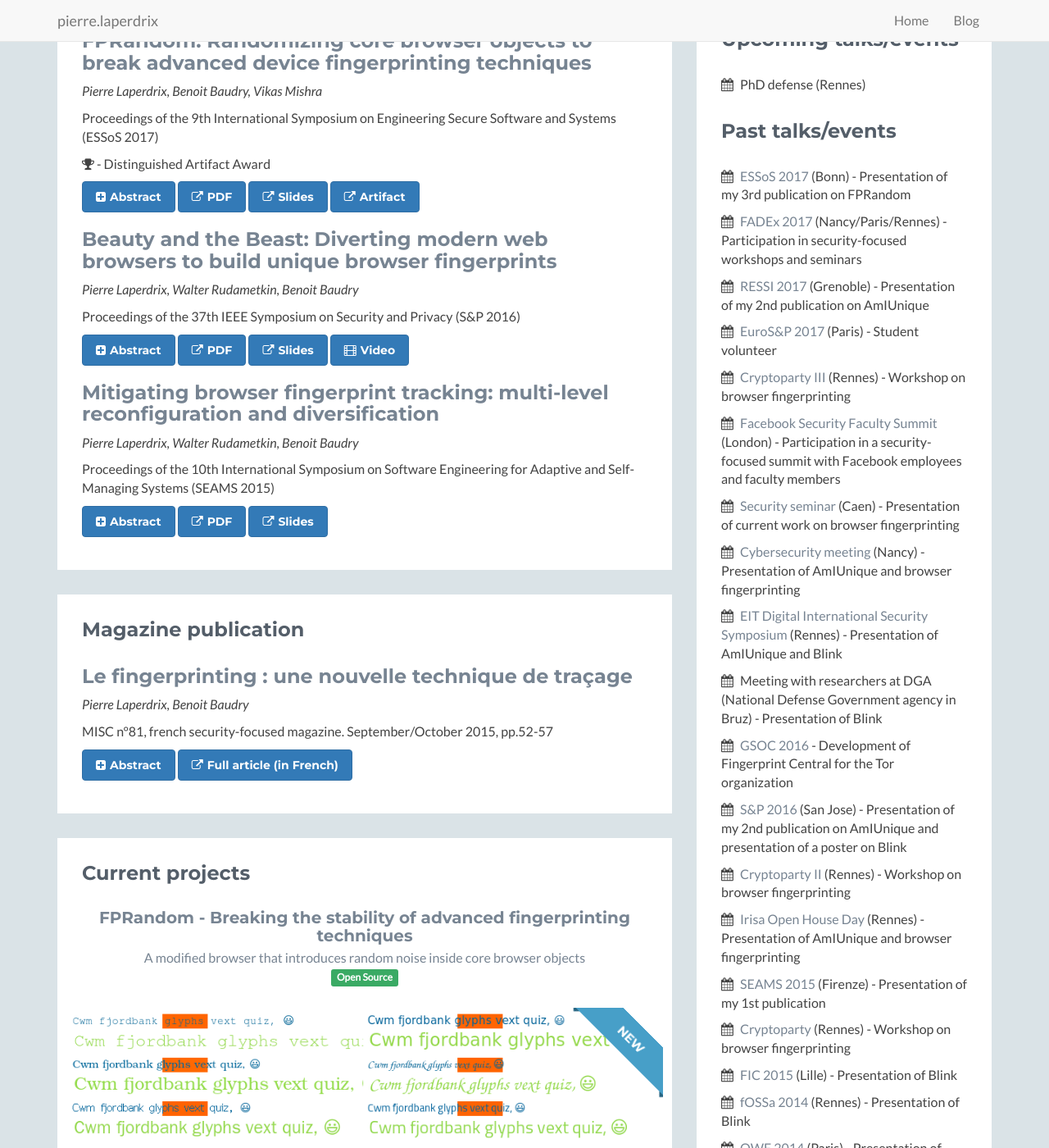
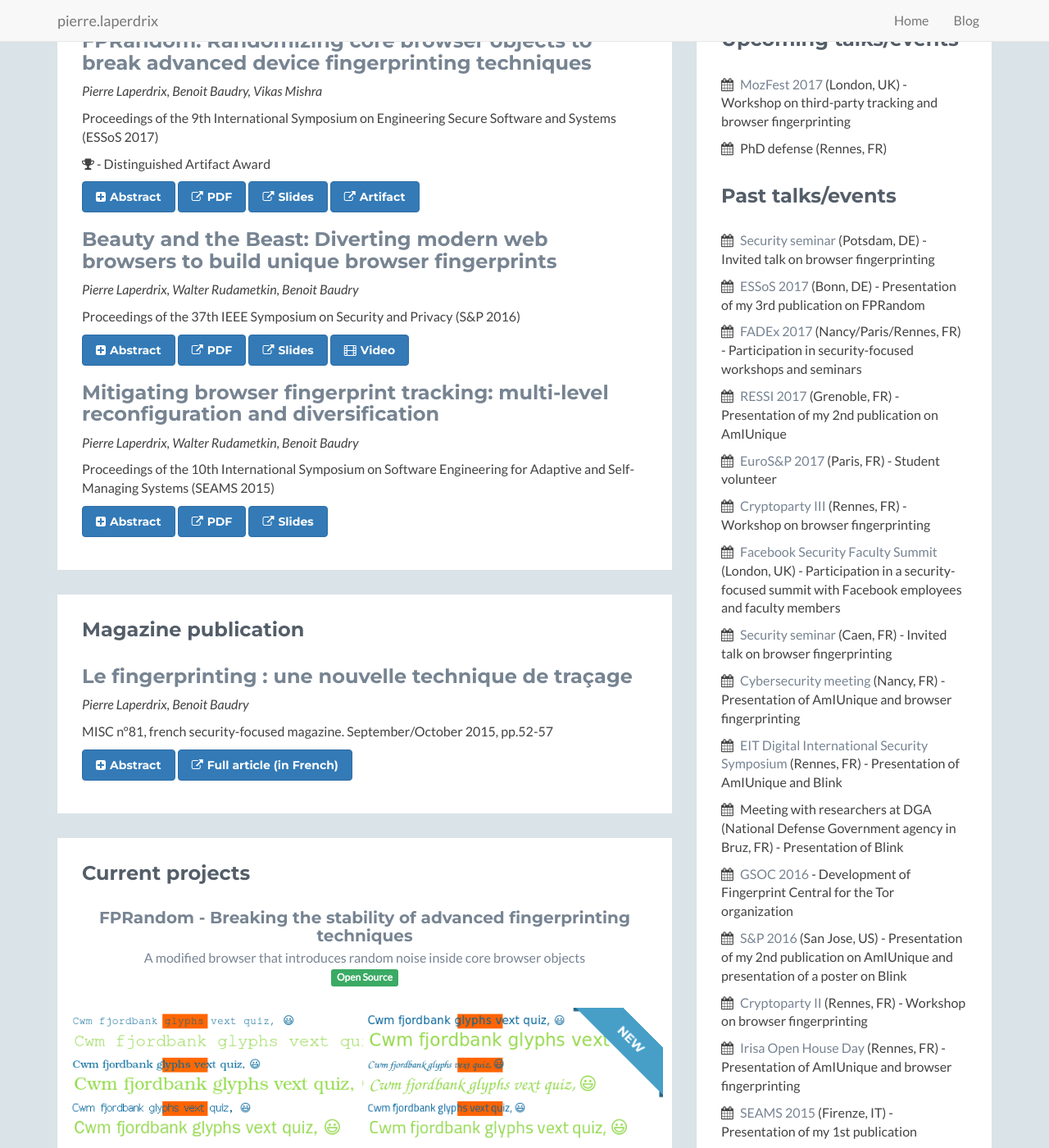
Before and after one commit to plaperdr/plaperdr.github.io, a Jekyll site: the page built from index.html, in a window 1280 px wide and 1400 px high, scrolled down 684 px. Shown: the whole window at 82% size. Built offline with Jekyll 4.4.1, drawn with Linux system fonts in a browser that asks for light colours; some of the changed text lies outside the part shown.

Commit message:
Updating site

```diff
--- a/index.html
+++ b/index.html
@@ -500,32 +500,34 @@ layout: home
                     <h2 class="heading">Upcoming talks/events</h2>
                     <div class="content">
                         <ul class="list-unstyled">
-                            <li><i class="fa fa-calendar"></i> PhD defense (Rennes)</li>
+                            <li><i class="fa fa-calendar"></i> <a target="_blank" href="https://mozillafestival.org/">MozFest 2017</a> (London, UK) - Workshop on third-party tracking and browser fingerprinting</li>
+                            <li><i class="fa fa-calendar"></i> PhD defense (Rennes, FR)</li>
                         </ul>
                     </div><!--//content-->
                     <br>
                     <h2 class="heading">Past talks/events</h2>
                     <div class="content">
                         <ul class="list-unstyled">
-                        <li><i class="fa fa-calendar"></i> <a target="_blank" href="https://distrinet.cs.kuleuven.be/events/essos/2017/index.html">ESSoS 2017</a> (Bonn) - Presentation of my 3rd publication on FPRandom</li>
-                        <li><i class="fa fa-calendar"></i> <a target="_blank" href="https://www.france-science.org/FADEx-2017-Cybersecurity-EN.html">FADEx 2017</a> (Nancy/Paris/Rennes) - Participation in security-focused workshops and seminars</li>
-                        <li><i class="fa fa-calendar"></i> <a target="_blank" href="https://ressi2017.sciencesconf.org/">RESSI 2017</a> (Grenoble) - Presentation of my 2nd publication on AmIUnique</li>
-                        <li><i class="fa fa-calendar"></i> <a target="_blank" href="http://www.ieee-security.org/TC/EuroSP2017/">EuroS&P 2017</a> (Paris) - Student volunteer</li>
-                        <li><i class="fa fa-calendar"></i> <a target="_blank" href="https://biblio.insa-rennes.fr/crypto/">Cryptoparty III</a> (Rennes) - Workshop on browser fingerprinting</li>
-                        <li><i class="fa fa-calendar"></i> <a target="_blank" href="https://fblondonsecurityfacultysummit.splashthat.com/">Facebook Security Faculty Summit</a> (London) - Participation in a security-focused summit with Facebook employees and faculty members</li>
-                        <li><i class="fa fa-calendar"></i> <a target="_blank" href="https://barbierm01.users.greyc.fr/seminaire_crypto/seminaire.html">Security seminar</a> (Caen) - Presentation of current work on browser fingerprinting</li>
-                        <li><i class="fa fa-calendar"></i> <a target="_blank" href="https://www.inria.fr/en/centre/nancy/innovation/rii-2016/presentation">Cybersecurity meeting</a> (Nancy) - Presentation of AmIUnique and browser fingerprinting</li>
-                        <li><i class="fa fa-calendar"></i> <a target="_blank" href="https://www.eitdigital.eu/international-symposium/">EIT Digital International Security Symposium</a> (Rennes) - Presentation of AmIUnique and Blink</li>
-                        <li><i class="fa fa-calendar"></i> Meeting with researchers at DGA (National Defense Government agency in Bruz) - Presentation of Blink</li>
-                        <li><i class="fa fa-calendar"></i> <a target="_blank" href="https://summerofcode.withgoogle.com/archive/2016/projects/5915605559410688/">GSOC 2016</a> - Development of Fingerprint Central for the Tor organization</li>
-                        <li><i class="fa fa-calendar"></i> <a target="_blank" href="http://www.ieee-security.org/TC/SP2016/">S&P 2016</a> (San Jose) - Presentation of my 2nd publication on AmIUnique and presentation of a poster on Blink</li>
-                        <li><i class="fa fa-calendar"></i> <a target="_blank" href="https://biblio.insa-rennes.fr/crypto/crypto2016">Cryptoparty II</a> (Rennes) - Workshop on browser fingerprinting</li>
-                        <li><i class="fa fa-calendar"></i> <a target="_blank" href="https://po.irisa.fr/en/">Irisa Open House Day </a> (Rennes) - Presentation of AmIUnique and browser fingerprinting</li>
-                        <li><i class="fa fa-calendar"></i> <a target="_blank" href="http://www.disim.univaq.it/seams2015/">SEAMS 2015</a> (Firenze) - Presentation of my 1st publication</li>
-                        <li><i class="fa fa-calendar"></i> <a target="_blank" href="https://biblio.insa-rennes.fr/crypto/crypto2015">Cryptoparty</a> (Rennes) - Workshop on browser fingerprinting</li>
-                        <li><i class="fa fa-calendar"></i> <a target="_blank" href="https://www.forum-fic.com/">FIC 2015</a> (Lille) - Presentation of Blink</li>
-                        <li><i class="fa fa-calendar"></i> <a target="_blank" href="https://fossa.inria.fr/">fOSSa 2014</a> (Rennes) - Presentation of Blink</li>
-                        <li><i class="fa fa-calendar"></i> <a target="_blank" href="http://www.openworldforum.paris/">OWF 2014</a> (Paris) - Presentation of Blink</li>
+                            <li><i class="fa fa-calendar"></i> <a target="_blank" href="https://www.uni-potsdam.de/en/cs-se/staff.html">Security seminar</a> (Potsdam, DE) - Invited talk on browser fingerprinting</li>
+                            <li><i class="fa fa-calendar"></i> <a target="_blank" href="https://distrinet.cs.kuleuven.be/events/essos/2017/index.html">ESSoS 2017</a> (Bonn, DE) - Presentation of my 3rd publication on FPRandom</li>
+                            <li><i class="fa fa-calendar"></i> <a target="_blank" href="https://www.france-science.org/FADEx-2017-Cybersecurity-EN.html">FADEx 2017</a> (Nancy/Paris/Rennes, FR) - Participation in security-focused workshops and seminars</li>
+                            <li><i class="fa fa-calendar"></i> <a target="_blank" href="https://ressi2017.sciencesconf.org/">RESSI 2017</a> (Grenoble, FR) - Presentation of my 2nd publication on AmIUnique</li>
+                            <li><i class="fa fa-calendar"></i> <a target="_blank" href="http://www.ieee-security.org/TC/EuroSP2017/">EuroS&P 2017</a> (Paris, FR) - Student volunteer</li>
+                            <li><i class="fa fa-calendar"></i> <a target="_blank" href="https://biblio.insa-rennes.fr/crypto/">Cryptoparty III</a> (Rennes, FR) - Workshop on browser fingerprinting</li>
+                            <li><i class="fa fa-calendar"></i> <a target="_blank" href="https://fblondonsecurityfacultysummit.splashthat.com/">Facebook Security Faculty Summit</a> (London, UK) - Participation in a security-focused summit with Facebook employees and faculty members</li>
+                            <li><i class="fa fa-calendar"></i> <a target="_blank" href="https://barbierm01.users.greyc.fr/seminaire_crypto/seminaire.html">Security seminar</a> (Caen, FR) - Invited talk on browser fingerprinting</li>
+                            <li><i class="fa fa-calendar"></i> <a target="_blank" href="https://www.inria.fr/en/centre/nancy/innovation/rii-2016/presentation">Cybersecurity meeting</a> (Nancy, FR) - Presentation of AmIUnique and browser fingerprinting</li>
+                            <li><i class="fa fa-calendar"></i> <a target="_blank" href="https://www.eitdigital.eu/international-symposium/">EIT Digital International Security Symposium</a> (Rennes, FR) - Presentation of AmIUnique and Blink</li>
+                            <li><i class="fa fa-calendar"></i> Meeting with researchers at DGA (National Defense Government agency in Bruz, FR) - Presentation of Blink</li>
+                            <li><i class="fa fa-calendar"></i> <a target="_blank" href="https://summerofcode.withgoogle.com/archive/2016/projects/5915605559410688/">GSOC 2016</a> - Development of Fingerprint Central for the Tor organization</li>
+                            <li><i class="fa fa-calendar"></i> <a target="_blank" href="http://www.ieee-security.org/TC/SP2016/">S&P 2016</a> (San Jose, US) - Presentation of my 2nd publication on AmIUnique and presentation of a poster on Blink</li>
+                            <li><i class="fa fa-calendar"></i> <a target="_blank" href="https://biblio.insa-rennes.fr/crypto/crypto2016">Cryptoparty II</a> (Rennes, FR) - Workshop on browser fingerprinting</li>
+                            <li><i class="fa fa-calendar"></i> <a target="_blank" href="https://po.irisa.fr/en/">Irisa Open House Day </a> (Rennes, FR) - Presentation of AmIUnique and browser fingerprinting</li>
+                            <li><i class="fa fa-calendar"></i> <a target="_blank" href="http://www.disim.univaq.it/seams2015/">SEAMS 2015</a> (Firenze, IT) - Presentation of my 1st publication</li>
+                            <li><i class="fa fa-calendar"></i> <a target="_blank" href="https://biblio.insa-rennes.fr/crypto/crypto2015">Cryptoparty I</a> (Rennes, FR) - Workshop on browser fingerprinting</li>
+                            <li><i class="fa fa-calendar"></i> <a target="_blank" href="https://www.forum-fic.com/">FIC 2015</a> (Lille, FR) - Presentation of Blink</li>
+                            <li><i class="fa fa-calendar"></i> <a target="_blank" href="https://fossa.inria.fr/">fOSSa 2014</a> (Rennes, FR) - Presentation of Blink</li>
+                            <li><i class="fa fa-calendar"></i> <a target="_blank" href="http://www.openworldforum.paris/">OWF 2014</a> (Paris, FR) - Presentation of Blink</li>
                         </ul>
                     </div><!--//content-->
                 </div><!--//section-inner-->
```
